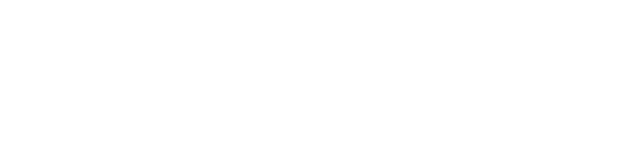
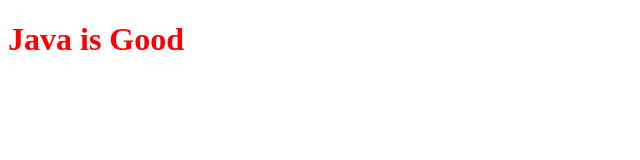
Before and after one commit to Jodory/03_31_test, a website built with Parcel: page index.html in a window 1280 px wide. Shown: the whole page, without its empty margins (0-640 px from the left). Built offline with nearby package versions, Linux system fonts and the light colour scheme.

Commit message:
new main.css File in branch Java

```diff
--- a/index.html
+++ b/index.html
@@ -7,10 +7,11 @@
     <meta name="viewport" content="width=device-width, initial-scale=1.0">
     <title>Document</title>
     <script src="./main.js"></script>
+    <link rel="stylesheet" href="./main.css">
 </head>
 
 <body>
-
+    <h1>Java is Good</h1>
 </body>
 
 </html>
--- /dev/null
+++ b/main.css
@@ -0,0 +1,3 @@
+h1 {
+    color: Red;
+}
```
